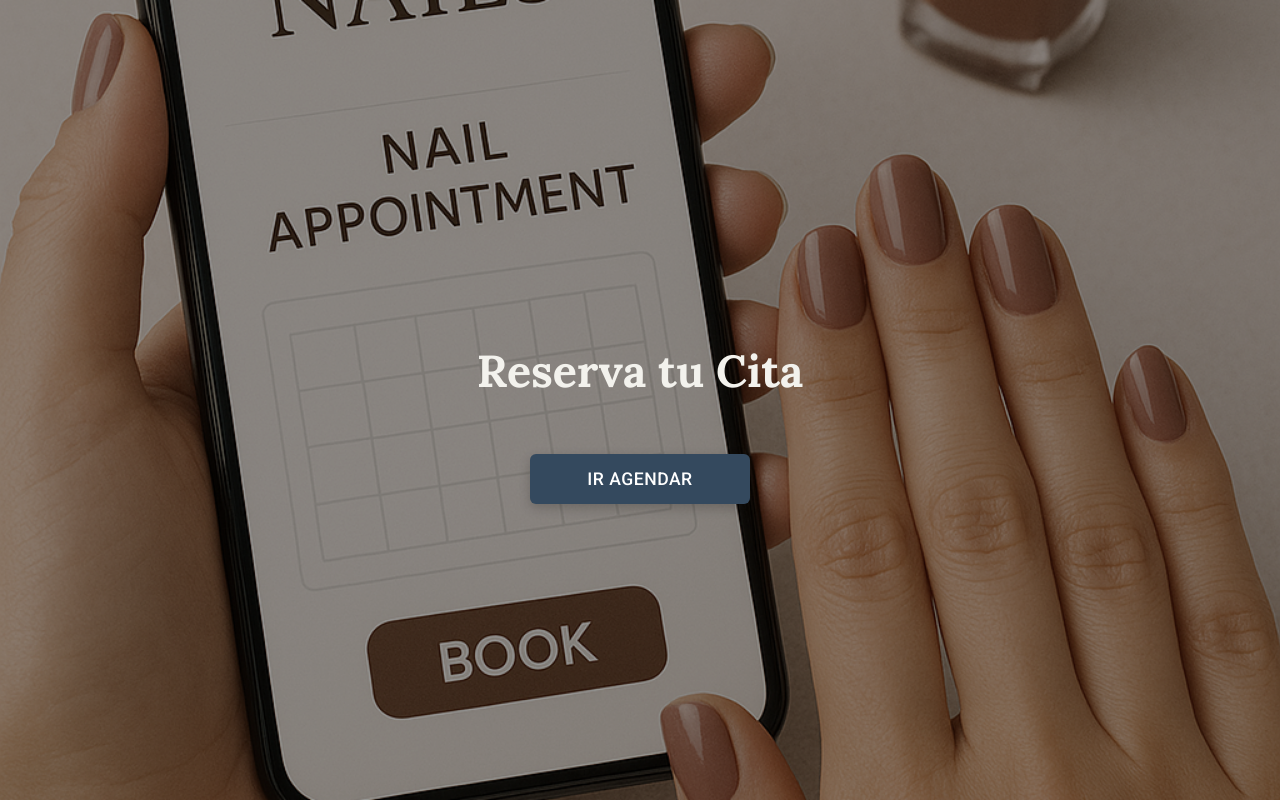
After one commit to diego-pq/ProyectoCitas, a Flask app: template templates/inicio.html in a window 1280 px wide. The commit adds this page. Run offline with Flask 3, Linux system fonts and the light colour scheme; the template is opened without the code that fills it, so the values that code supplies are empty.

Commit message:
se soluciona inconvenientes del app,py

```diff
--- a/app.py
+++ b/app.py
@@ -1,23 +1,24 @@
-# Importaciones de Flask para la aplicación web
-from flask import Flask, render_template, request, redirect, flash
-
-# Importaciones para el envío de correos electrónicos
+from flask import Flask, render_template, request, redirect, flash, url_for
 import smtplib
 from email.mime.multipart import MIMEMultipart
 from email.mime.text import MIMEText
 
-# --- Configuración de la aplicación Flask ---
 app = Flask(__name__)
 app.secret_key = 'clave-secreta'
 
-# --- Configuración para el envío de correos electrónicos ---
+# --- Configuración para correo ---
 SMTP_SERVER = 'smtp.gmail.com'
 SMTP_PORT = 587
 EMAIL_FROM = 'citareservar@gmail.com'
 EMAIL_PASSWORD = 'vdwryhwagulbhvak'
 
-# --- Ruta principal con el formulario ---
-@app.route('/', methods=['GET', 'POST'])
+# --- Página inicial ---
+@app.route('/')
+def inicio():
+    return render_template('inicio.html')
+
+# --- Formulario de agendamiento ---
+@app.route('/form', methods=['GET', 'POST'])
 def form():
     if request.method == 'POST':
         nombre = request.form['nombre']
@@ -28,7 +29,6 @@ def form():
         date = request.form['date']
         hora = request.form['hora']
 
-        # --- Envío de correo electrónico ---
         email_sent = False
         try:
             msg = MIMEMultipart()
@@ -63,21 +63,19 @@ def form():
             print("Error al enviar el correo:", e)
             email_sent = False
 
-        # --- Mensajes flash según resultado del correo ---
         if email_sent:
             flash('Cita agendada y correo de confirmación enviado.', 'success')
         else:
             flash('Hubo un error al enviar el correo de confirmación.', 'danger')
 
-        return redirect('/reserva_exitosa')
+        return redirect(url_for('reserva_exitosa'))
 
     return render_template('form.html')
 
-# --- Ruta para la página de confirmación ---
+# --- Confirmación ---
 @app.route('/reserva_exitosa')
 def reserva_exitosa():
     return render_template('reserva_exitosa.html')
 
-# --- Inicio de la aplicación ---
 if __name__ == '__main__':
     app.run(host='0.0.0.0', port=5000, debug=True)
--- a/templates/form.html
+++ b/templates/form.html
@@ -3,8 +3,8 @@
   <head>
     <title>Agendamiento De Citas</title>
     <meta name="viewport" content="width=device-width, initial-scale=1.0" />
-    <!-- <link rel="stylesheet" href="{{ url_for('static', filename='form.css') }}"> -->
-    <link rel="stylesheet" href="/ProyectoCitas/static/form.css">
+    <link rel="stylesheet" href="{{ url_for('static', filename='form.css') }}">
+    <!-- <link rel="stylesheet" href="/ProyectoCitas/static/form.css">   -->
     <link rel="stylesheet" href="https://cdnjs.cloudflare.com/ajax/libs/font-awesome/6.4.0/css/all.min.css" />
     <link rel="stylesheet" href="https://cdn.jsdelivr.net/npm/flatpickr/dist/flatpickr.min.css"><script src="https://cdn.jsdelivr.net/npm/flatpickr"></script>
   </head>
--- /dev/null
+++ b/templates/inicio.html
@@ -0,0 +1,33 @@
+<!DOCTYPE html>
+<html lang="en">
+
+<head>
+    <meta charset="UTF-8">
+    <meta name="viewport" content="width=device-width, initial-scale=1.0">
+    <link rel="preconnect" href="https://fonts.googleapis.com">
+    <link rel="preconnect" href="https://fonts.gstatic.com" crossorigin>
+    <link
+        href="https://fonts.googleapis.com/css2?family=Roboto:wght@300;400;500;700&family=Lora:wght@500;700&display=swap"
+        rel="stylesheet">
+    <!-- <link rel="stylesheet" href="/ProyectoCitas/static/inicio.css"> -->
+    <link rel="stylesheet" href="{{ url_for('static', filename='inicio.css') }}">
+    <title>Inicio</title>
+</head>
+
+<body>
+
+    <div class="background-image-container">
+        <img class="img_fondo" src="{{ url_for('static', filename='img/inicio.png') }}" alt="Diseño de Uñas">
+
+
+    </div>
+
+    <form action="">
+        <div class="container">
+            <h1 id="titulo" class="fade">Reserva tu Cita</h1>
+            <a class="comenzar" id="comenzar" href="{{ url_for('form') }}">Ir agendar</a>
+        </div>
+        <script src="{{ url_for('static', filename='js/inicio.js') }}"></script>
+</body>
+
+</html>
--- a/templates/reserva_exitosa.html
+++ b/templates/reserva_exitosa.html
@@ -3,7 +3,8 @@
 <head>
   <meta charset="UTF-8" />
   <meta name="viewport" content="width=device-width, initial-scale=1.0" />
-  <link rel="stylesheet" href="../static/reserva_exitosa.css" />
+  <!-- <link rel="stylesheet" href="../static/reserva_exitosa.css" /> -->]
+  <link rel="stylesheet" href="{{ url_for('static', filename='reserva_exitosa.css') }}">
   <title>Reserva Exitosa</title>
 </head>
 <body>
```
Also changed, not shown: templates/Inicio.html (deleted, +0 -25 lines), static/img/inicio.png (renamed from img/Inicio.png), static/js/inicio.js (renamed from js/inicio.js), static/js/reserva_exitosa.js (renamed from js/reserva_exitosa.js).
